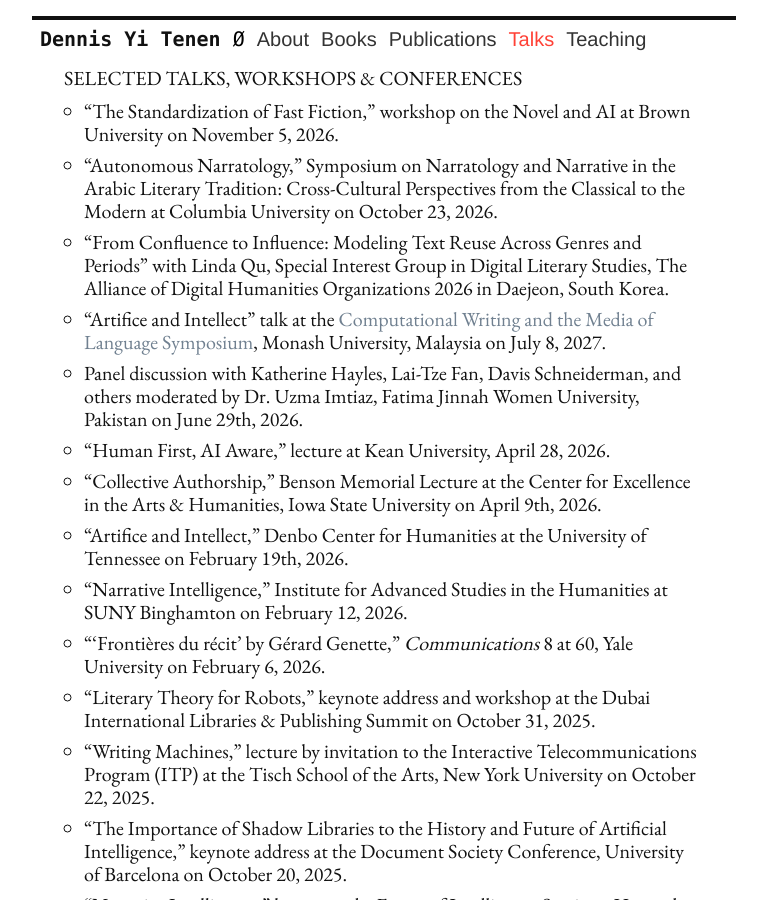
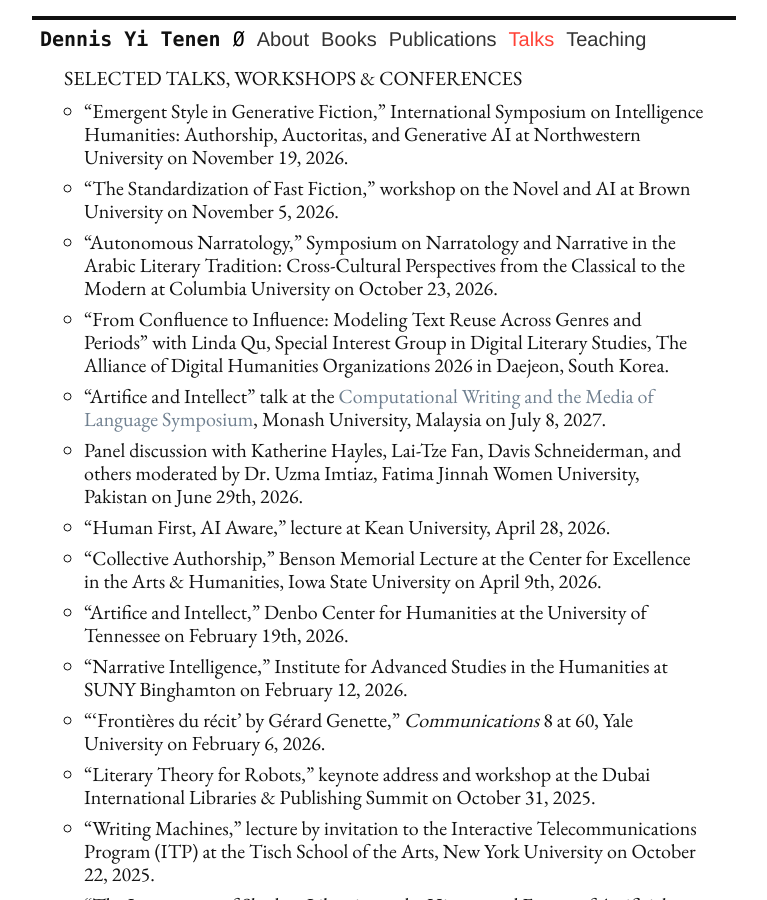
Before and after one commit to denten/denten.github.io, a Jekyll site: the page built from _pages/talks.md, in a window 1280 px wide and 900 px high. Shown: the whole window, without its empty margins (256-1023 px from the left). Built offline with Jekyll 4.4.1, drawn with Linux system fonts in a browser that asks for light colours; nearby versions of some CDN libraries.

Commit message:
add another talk

```diff
--- a/_includes/CV/06-talks.md
+++ b/_includes/CV/06-talks.md
@@ -1,5 +1,7 @@
 ## Selected Talks, Workshops & Conferences
 
+- "Emergent Style in Generative Fiction," International Symposium on Intelligence Humanities:
+Authorship, Auctoritas, and Generative AI at Northwestern University on November 19, 2026.
 - "The Standardization of Fast Fiction," workshop on the Novel and AI at Brown University on
 November 5, 2026.
 - "Autonomous Narratology," Symposium on Narratology and Narrative in the Arabic Literary
```
